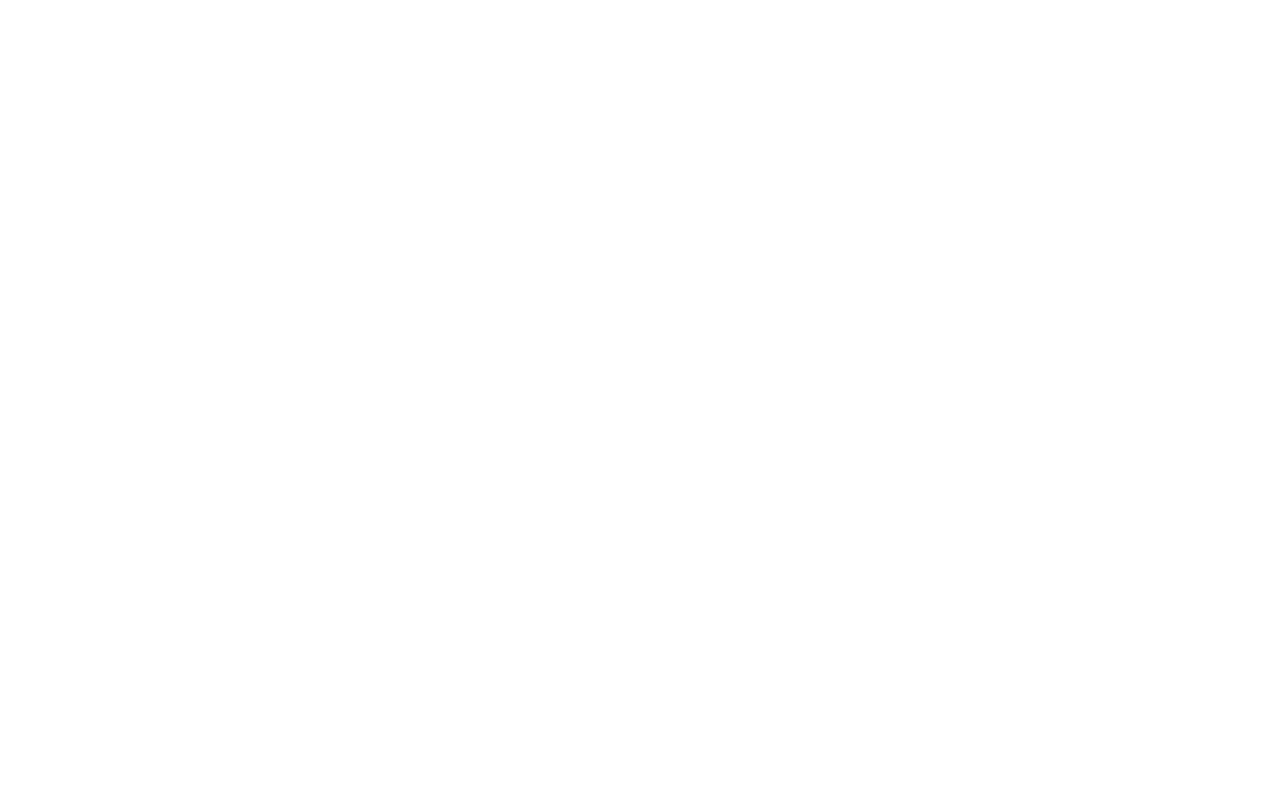
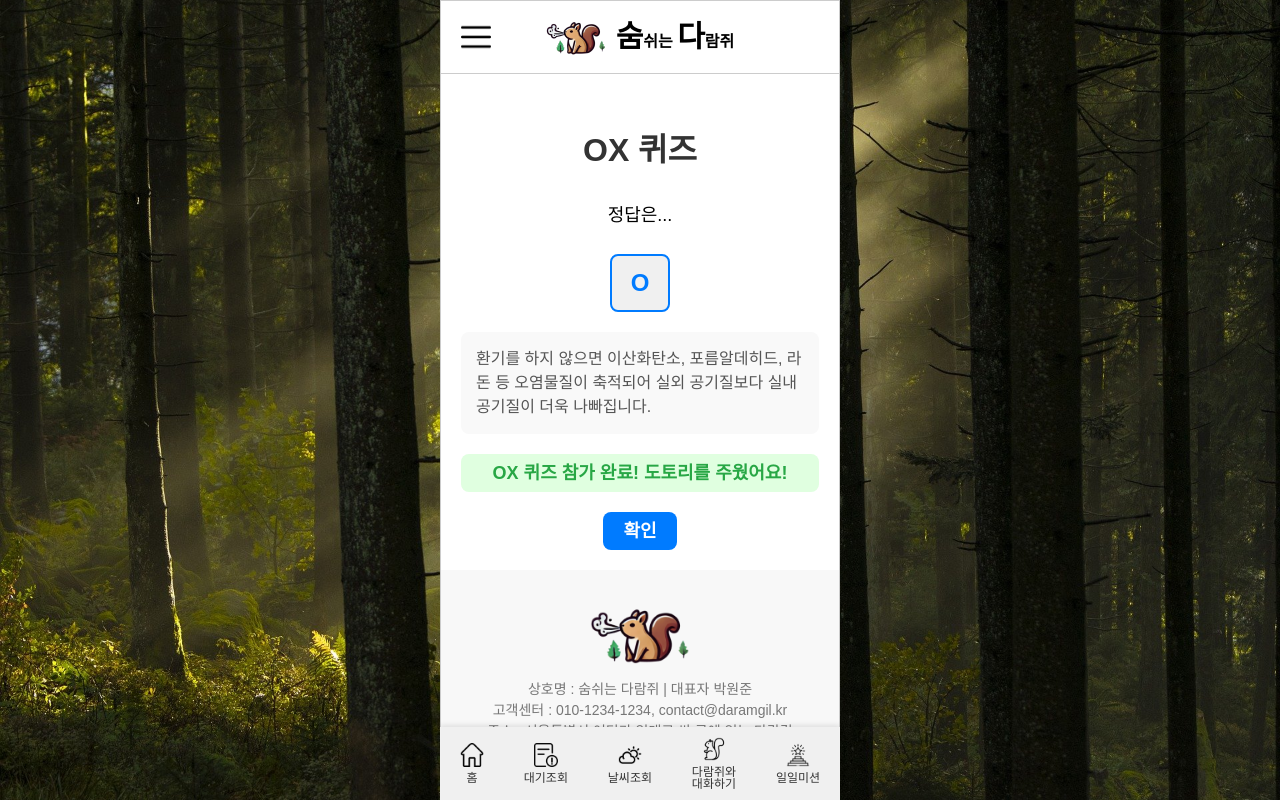
Before and after one commit to 100-hours-a-week/5-team-daramgil-sumda-fe, a React (Create React App) app: page /games/answer in a window 1280 px wide. Before the commit this address had no page. Built offline with nearby package versions, Linux system fonts and the light colour scheme.

Commit message:
Add : OX page

```diff
--- a/src/App.tsx
+++ b/src/App.tsx
@@ -15,11 +15,11 @@
 import Collection from "./routes/Collection";
 import DaliyMission from "./routes/DailyMission";
 import GameList from "./routes/games/GameList";
-import GameList from "./routes/GameList";
 import AQIDetails from "./routes/AQIDetails";
 import WeatherInfo from "./routes/WeatherInfo";
 import OX from "./routes/games/OX";
 import FallingAcorn from "./routes/games/FallingAcorn";
+import Answer from "./routes/games/Answer";
 
 const App: React.FC = () => {
   return (
@@ -46,6 +46,7 @@
             <Route path="/weatherinfo" element={<WeatherInfo />} />
             <Route path="/games/ox" element={<OX />} />
             <Route path="/games/fallingacorn" element={<FallingAcorn />} />
+            <Route path="/games/answer" element={<Answer />} />
           </Route>
         </Routes>
       </Router>
--- /dev/null
+++ b/src/routes/games/Answer.tsx
@@ -0,0 +1,30 @@
+import React, { useState } from "react";
+import "./styles/Answer.css";
+
+const Answer: React.FC = () => {
+  return (
+    <div className="answer-container">
+      <h2 className="answer-title">OX 퀴즈</h2>
+
+      <div className="correct-answer-section">
+        <p className="correct-answer-text">정답은...</p>
+        <div className="correct-answer-box">O</div>
+      </div>
+
+      <div className="explanation-section">
+        <p className="explanation-text">
+          환기를 하지 않으면 이산화탄소, 포름알데히드, 라돈 등 오염물질이
+          축적되어 실외 공기질보다 실내 공기질이 더욱 나빠집니다.
+        </p>
+      </div>
+
+      <div className="reward-section">
+        <p className="reward-text">OX 퀴즈 참가 완료! 도토리를 주웠어요!</p>
+      </div>
+
+      <button className="confirm-button">확인</button>
+    </div>
+  );
+};
+
+export default Answer;
--- a/src/routes/games/OX.tsx
+++ b/src/routes/games/OX.tsx
@@ -1,11 +1,50 @@
-import React from "react";
+import React, { useState } from "react";
 import "./styles/OX.css";
+import { useNavigate } from "react-router-dom";
 
 const OX: React.FC = () => {
+  const [selectedOption, setSelectedOption] = useState<string | null>(null);
+  const navigate = useNavigate();
+  const handleOptionClick = (option: string) => {
+    setSelectedOption(option);
+  };
+
+  const handleSubmit = () => {
+    if (selectedOption) {
+      alert(`선택한 답: ${selectedOption}`);
+      navigate(`/games/answer`);
+    } else {
+      alert("답을 선택해주세요.");
+    }
+  };
   return (
-    <div className="quiz-container">
-      <h2 className="title">OX 퀴즈</h2>
-      <div className="quiz-items"></div>
+    <div className="ox-quiz-container">
+      <h2 className="quiz-title">OX 퀴즈</h2>
+      <p className="quiz-description">OX 퀴즈를 맞추고 도토리를 받아가세요!</p>
+      <p className="quiz-question">
+        Q. 미세먼지 발생 수준이 나쁘면 환기를 하지 않는 게 좋다?
+      </p>
+      <div className="options-container">
+        <button
+          className={`option-button ${
+            selectedOption === "O" ? "selected-blue" : ""
+          }`}
+          onClick={() => handleOptionClick("O")}
+        >
+          O
+        </button>
+        <button
+          className={`option-button ${
+            selectedOption === "X" ? "selected-red" : ""
+          }`}
+          onClick={() => handleOptionClick("X")}
+        >
+          X
+        </button>
+      </div>
+      <button className="submit-button" onClick={handleSubmit}>
+        제출하기
+      </button>
     </div>
   );
 };
--- /dev/null
+++ b/src/routes/games/styles/Answer.css
@@ -0,0 +1,79 @@
+.answer-container {
+  max-width: 400px;
+  min-height: calc(100vh - 338px);
+  margin: 0 auto;
+  padding: 20px;
+  text-align: center;
+}
+
+.answer-title {
+  text-align: center;
+  font-size: 32px;
+  margin: 40px 0;
+  font-weight: 600;
+  color: #333;
+}
+.correct-answer-section {
+  margin-bottom: 20px;
+}
+
+.correct-answer-text {
+  font-size: 18px;
+  margin-bottom: 30px;
+}
+
+.correct-answer-box {
+  display: inline-block;
+  padding: 15px;
+  font-size: 24px;
+  font-weight: bold;
+  color: #007bff;
+  background-color: #f0f0f0;
+  border-radius: 8px;
+  border: 2px solid #007bff;
+  width: 60px;
+  margin: 0 auto;
+}
+
+.explanation-section {
+  margin-bottom: 20px;
+}
+
+.explanation-text {
+  font-size: 16px;
+  color: #555;
+  line-height: 1.5;
+  background-color: #f9f9f9;
+  padding: 15px;
+  border-radius: 8px;
+  text-align: left;
+}
+
+.reward-section {
+  margin: 20px 0;
+}
+
+.reward-text {
+  font-size: 18px;
+  font-weight: bold;
+  color: #28a745;
+  background-color: #e0ffe0;
+  padding: 10px;
+  border-radius: 8px;
+}
+
+.confirm-button {
+  padding: 10px 20px;
+  font-size: 18px;
+  font-weight: bold;
+  color: #fff;
+  background-color: #007bff;
+  border: none;
+  border-radius: 8px;
+  cursor: pointer;
+  transition: background-color 0.3s;
+}
+
+.confirm-button:hover {
+  background-color: #0056b3;
+}
--- a/src/routes/games/styles/OX.css
+++ b/src/routes/games/styles/OX.css
@@ -0,0 +1,74 @@
+.ox-quiz-container {
+  max-width: 400px;
+  min-height: calc(100vh - 338px);
+  margin: 0 auto;
+  padding: 20px;
+  text-align: center;
+}
+
+.quiz-title {
+  text-align: center;
+  font-size: 32px;
+  margin: 40px 0;
+  font-weight: 600;
+  color: #333;
+}
+
+.quiz-description {
+  font-size: 16px;
+  color: #555;
+  margin-bottom: 40px;
+}
+
+.quiz-question {
+  font-size: 18px;
+  font-weight: 600;
+  margin-bottom: 40px;
+}
+
+.options-container {
+  display: flex;
+  justify-content: center;
+  margin-bottom: 40px;
+}
+
+.option-button {
+  flex: 1;
+  padding: 15px;
+  margin: 0 10px;
+  font-size: 18px;
+  font-weight: bold;
+  border-radius: 8px;
+  border: 2px solid #ccc;
+  background-color: #f0f0f0;
+  cursor: pointer;
+  transition: background-color 0.3s, border-color 0.3s;
+}
+
+.option-button.selected-blue {
+  background-color: #007bff;
+  color: #fff;
+  border-color: #007bff;
+}
+
+.option-button.selected-red {
+  background-color: #dc3545;
+  color: #fff;
+  border-color: #dc3545;
+}
+
+.submit-button {
+  padding: 10px 30px;
+  font-size: 18px;
+  font-weight: bold;
+  color: #000000;
+  background-color: #f0f0f0;
+  border: 2px solid #ccc;
+  border-radius: 8px;
+  cursor: pointer;
+  transition: background-color 0.3s;
+}
+
+.submit-button:hover {
+  background-color: #ccc;
+}
--- a/src/routes/styles/AQIDetails.css
+++ b/src/routes/styles/AQIDetails.css
@@ -7,7 +7,7 @@
   align-items: center;
   background-color: #fafafa;
   color: #333;
-    font-family: 'Roboto', 'Helvetica', 'Arial', sans-serif;
+  font-family: "Roboto", "Helvetica", "Arial", sans-serif;
   gap: 20px;
 }
 
@@ -37,7 +37,7 @@
 
 .air-quality-section-unique {
   flex: 1 1 100%;
-    max-width: 320px;
+  max-width: 100%;
   text-align: center;
   padding: 24px;
   border-radius: 8px;
```
Also changed, not shown: 1 other file (tests, documents, lock files or other folders). Lines whose indentation alone changed are shown as unchanged.
